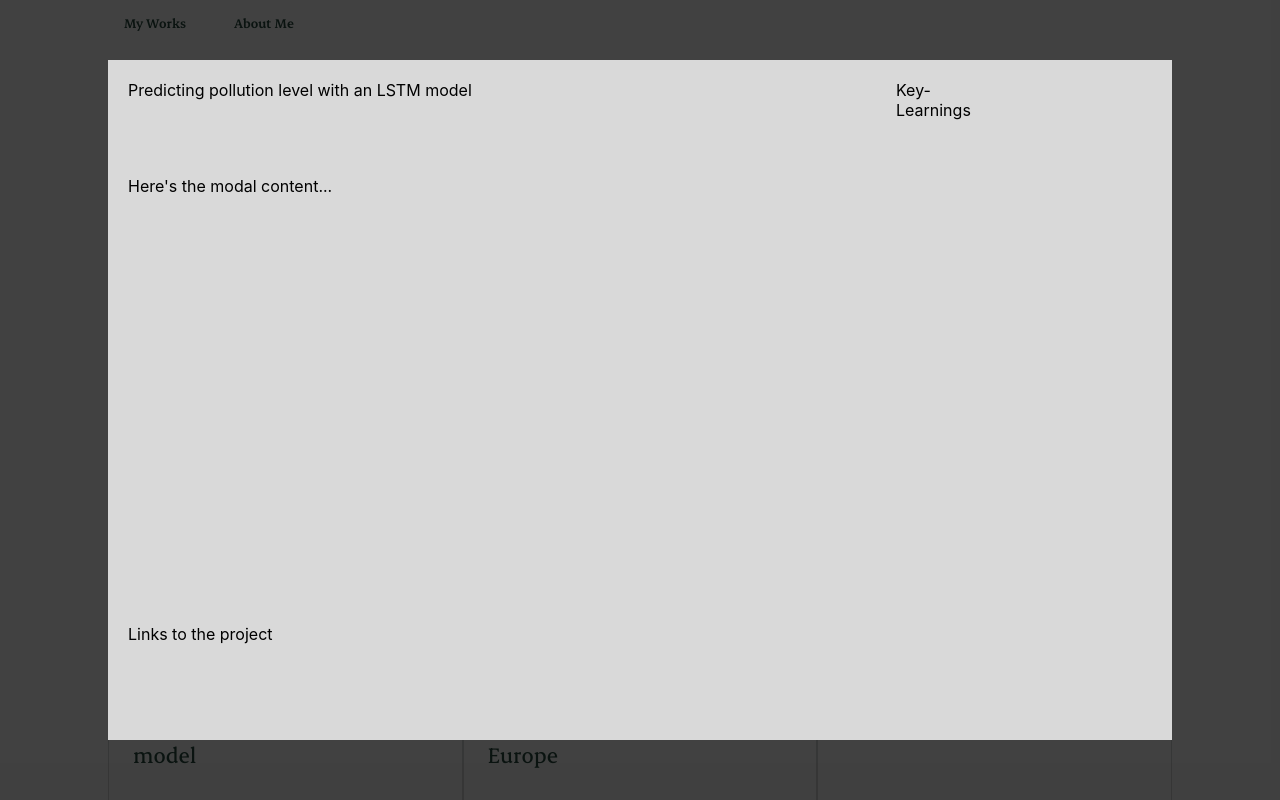
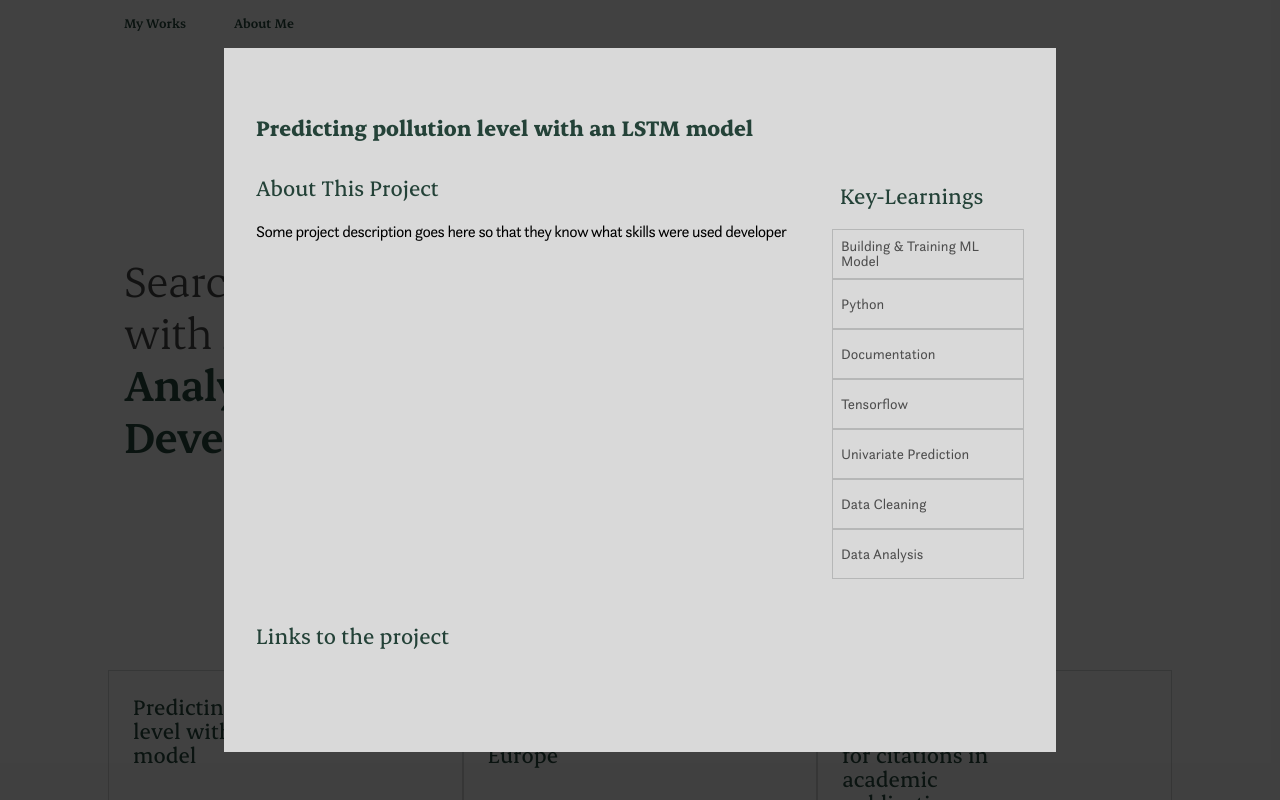
Before and after one commit to ManuSrivastava1/Portfolio, a React (Create React App) app: page / in a window 1280 px wide. Both pictures are taken after a click on the element 285 px from the left and 796 px from the top of the page. Shown: the top 800 px of the page. Built offline with nearby package versions, Linux system fonts and the light colour scheme.

Commit message:
updated project Infor

```diff
--- a/src/App.css
+++ b/src/App.css
@@ -68,7 +68,7 @@
   font-size: 1.5rem;
   font-weight: 700;
   line-height: 24px;
-  color: #ffffff;
+  color: #244238;
 }
 
 .H3{
@@ -111,7 +111,7 @@
   color: #1e1e1e;
 }
 .Btext2{
-  font-size: 12px;
+  font-size: 0.9rem;
   letter-spacing: -0.6px;
   line-height: 22px;
   color: rgba(43, 49, 47, 0.5);
--- a/src/components/modal_grid.js
+++ b/src/components/modal_grid.js
@@ -1,6 +1,17 @@
 import React from 'react'
 
+import Tag from './tagButton';
+
 function ModalGrid({content}) {
+    // const tagArray = Array.from({ length: content[2].length }, (_, index) => index);
+    //const i = content[2].length;
+    const tagComponents = [];
+
+    for (let i = 0; i < content[2].length; i++) {
+        // console.log('Loop iteration:', i);
+        tagComponents.push((<Tag key={i} content={content[2][i]} />))
+      }
+
     const styles ={
         container:{
             display:'grid',
@@ -10,12 +21,19 @@ function ModalGrid({content}) {
         },
         title:{
             gridColumn:'1/10',
-            gridRow:'1/2'
+            gridRow:'1/2',
+            display: 'flex',
+            alignItems: 'center',
+            //justifyContent: 'start',
         },
         body:{
             gridColumn:'1/10',
             gridRow:'2/3',
 
+        },
+        bodyText:{
+            fontSize:'1rem',
+            color:'black',
         },
         foot:{
             gridColumn:'1/10',
@@ -23,22 +41,43 @@ function ModalGrid({content}) {
         },
         side:{
             gridColumn:'10/13',
-        }
+            gridRow:'2/5',
+            display: 'flex',
+            flexWrap:'wrap',
+            // border:'0.5px solid rgba(43,49,47,0.2)'
+            marginBottom:'auto',
+        },
+        tagT:{
+            width:'100%',
+            display: 'flex',
+            alignItems: 'center',
+            padding:'0.5rem',
+            marginBottom:'0.8rem',
+        },
     };
     return (
         <>
         <div className='gridModal' style={styles.container}>
             <div style={styles.title}>
-                <span>{content}</span>
+                <span className='H2 Erode'>{content[0]}</span>
             </div>
             <div style={styles.body}>
-                <p>Here's the modal content...</p>
+                <p className='H3 Erode'>About This Project</p> <br/>
+                <p className='Btext2 QuestaG' style={styles.bodyText}>{content[1]}</p>
             </div>
             <div style={styles.foot}>
-                <span>Links to the project</span>
+                <span className='H3 Erode'>Links to the project</span>
             </div>
-            <div>
-                <span>Key-Learnings</span>
+            <div style={styles.side}>
+                <div style={styles.tagT}>
+                    <span className='H3 Erode'>Key-Learnings</span>
+                </div>
+                {tagComponents}
+                {/*<Tag content={content[2][0]} />*/}
+                {/*
+                {tagArray.map((tagIndex) => (
+                 <Tag key={tagIndex} text={`Tag ${tagIndex + 1}`} />
+                ))}*/}
             </div>
 
         </div>
--- a/src/components/projectCard.js
+++ b/src/components/projectCard.js
@@ -50,8 +50,8 @@ function ProjectCard({content}) {
             left: '50%',
             transform: 'translate(-50%, -50%)',
             background: '#D9D9D9',
-            padding: '20px',
-            width:'80vw',
+            padding: '2rem',
+            width:'60vw',
             height:'80vh',
           },
     }
@@ -86,7 +86,7 @@ function ProjectCard({content}) {
                 <div style={styles.modalContainer} onClick={handleModalClose}>
                 <div className='modalSpace' style={styles.modalContent}>
                     {/* Add modal content here */}
-                    <ModalGrid content={content[0]} />
+                    <ModalGrid content={[content[0],content[1],content[2]]} />
                 </div>
                 </div>
             )}
--- a/src/components/project_grid.js
+++ b/src/components/project_grid.js
@@ -9,35 +9,42 @@ function ProjectGrid() {
             <ProjectCard content={
                 ['Predicting pollution level with an LSTM model',
                 'Some project description goes here so that they know what skills were used developer',
-                "#EE7E56"]} />
+                ['Building & Training ML Model','Python','Documentation','Tensorflow','Univariate Prediction','Data Cleaning','Data Analysis']]} />
+
             <ProjectCard content={
                 ['Analysing Prison sentence data in Europe',
                 'Some project description goes here so that they know what skills were used developer',
-                "#F5BB63"]} />
+                ['Data Cleaning','Data Analysis','Python','JavaScript','Data Visualisation','Documentation','Publishing Open Data','Data Ethics']]} />
+
+            <ProjectCard content={
+                ['Database design and Query construction for citations in academic publications',
+                'Some project description goes here so that they know what skills were used developer',
+                ['Object Oriented Programming','Python','SQLite Database Design','Graph Database Design','Query Writing','Data Analysis','Software Design','Pandas']]} />
+
             <ProjectCard content={
                 ['Data Visualisation of NFT commerce',
                 'Some project description goes here so that they know what skills were used developer',
-                "#F5BB63"]} />
-            <ProjectCard content={
-                ['Database design and Query construction for citations in academic publications',
-                'Some project description goes here so that they know what skills were used developer',
-                "#65AF79"]} />
+                ['Data Visualisation','Data Cleaning & Analysis','Website development','Javascript','Bootstrap']]} />
+
             <ProjectCard content={
                 ['Gamifying cultural heritage through Linked Open Data',
                 'Some project description goes here so that they know what skills were used developer',
-                "#8AC4D8"]} />
+                ['skill1','skill2','skill3','skill4','skill5']]} />
+
             <ProjectCard content={
                 ['Digital Publication for the web',
                 'Some project description goes here so that they know what skills were used developer',
-                "#8AC4D8"]} />
+                ['skill1','skill2','skill3','skill4']]} />
+
             <ProjectCard content={
                 ["Building Knowledge Graphs from a stoics's dairy",
                 'Some project description goes here so that they know what skills were used developer',
-                "#8AC4D8"]} />
+                ['skill1','skill2','skill3','skill4']]} />
+
             <ProjectCard content={
                 ["Master's Thesis",
                 'Some project description goes here so that they know what skills were used developer',
-                "#D88AA6"]} />
+                ['skill1','skill2','skill3','skill4','skill5','skill6']]} />
         </div>
         </>
     )
--- a/src/components/tagButton.js
+++ b/src/components/tagButton.js
@@ -1,58 +1,28 @@
-import React,{ useState } from 'react'
+import React from 'react'
 
 import '../App.css'
 
-function TagButton({ content }) {
-  const [isHovered, setIsHovered] = useState(false);
-  const [isClicked, setIsClicked] = useState(false);
-
-  const handleMouseEnter = () => {
-    setIsHovered(true);
-  };
-
-  const handleMouseLeave = () => {
-    setIsHovered(false);
-  };
-
-  const handleClick = () => {
-    setIsClicked((prevIsClicked) => !prevIsClicked);
-  };
+function Tag({ content }) {
 
   const styles = {
-    tag: {
-
-      borderRadius: '24pt',
-      height: '24pt',
-      paddingLeft: '16pt',
-      paddingRight: '16pt',
-      margin: '0pt 8pt 8pt 8pt',
-      lineHeight: '32px',
-      transition: 'background-color 0.3s, border-color 0.3s',
-      cursor: 'crosshair',
-
-      backgroundColor: isHovered ? 'lightblue' : 'transparent',
-      borderColor: isHovered ? 'blue' : 'black',
-
-      border: isClicked? '2px solid grey': '1px solid black',
-
-    },
-    clickedtag:{
-      color:isClicked? 'black':'#090EC6',
-    }
+    tag:{
+        width:'100%',
+        height:'2rem',
+        display: 'flex',
+        alignItems: 'center',
+        border:'0.5px solid rgba(43,49,47,0.2)',
+        padding:'0.5rem',
+  },
   };
 
   return (
     <div
       className='tagButton'
-      style={styles.tag}
-      onMouseEnter={handleMouseEnter}
-      onMouseLeave={handleMouseLeave}
-      onClick={handleClick}
-    >
-      <p className='H3' style={styles.clickedtag}>{content}</p>
+      style={styles.tag}>
+      <span className='H5 QuestaG'>{content}</span>
     </div>
   );
 
 }
 
-export default TagButton;
+export default Tag;
```
